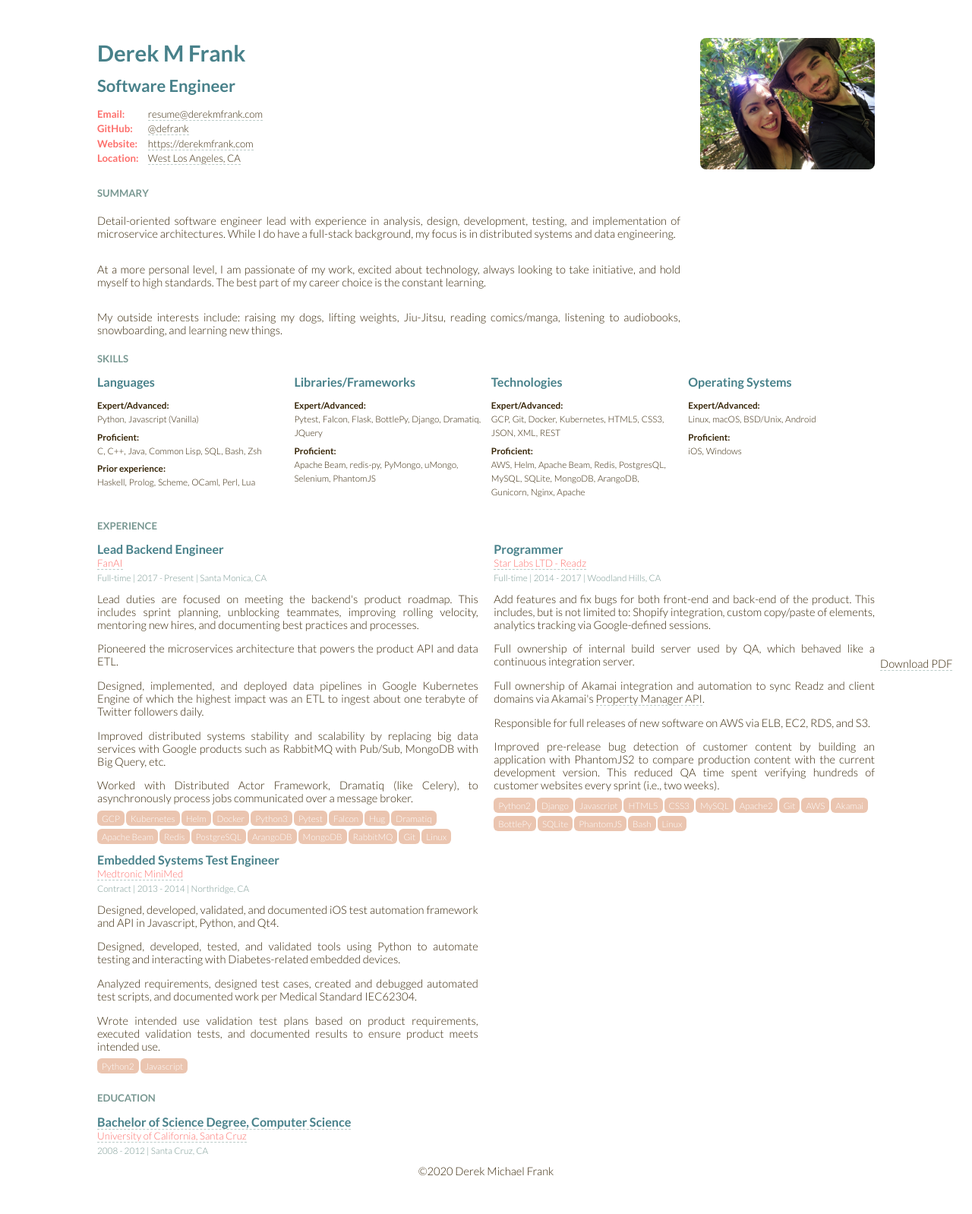
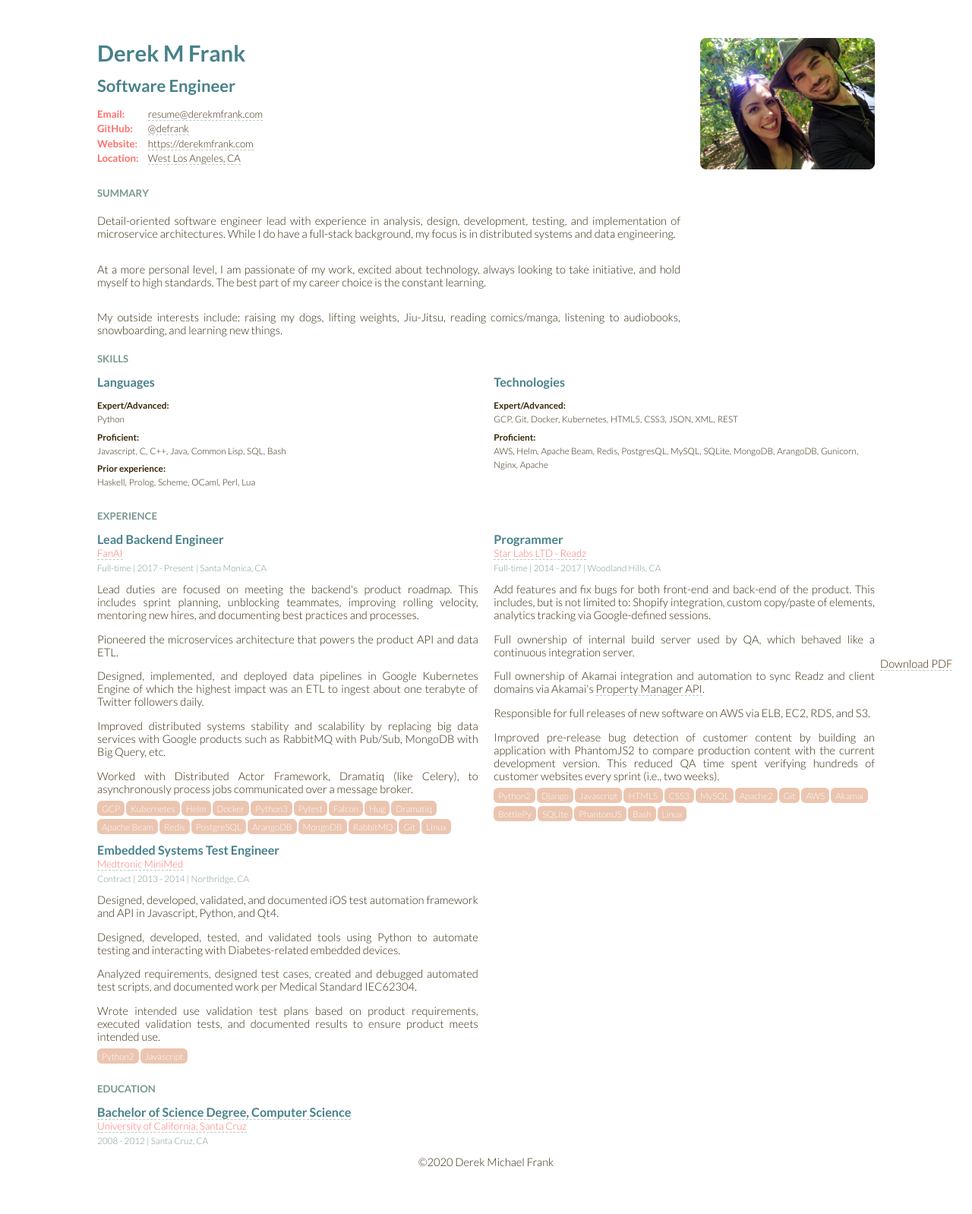
Before and after one commit to defrank/defrank.github.io, a Jekyll site: the page built from resume.html, in a window 1280 px wide. Shown: the whole page at 76% size. Built offline with Jekyll 4.4.1, drawn with Linux system fonts in a browser that asks for light colours.

Commit message:
chore(resume): Remove excess sections

```diff
--- a/resume.html
+++ b/resume.html
@@ -474,7 +474,6 @@ layout: blank
     }
 
     aside#print {
-        display: block;
         position: fixed;
         right: 2%;
         bottom: 2%;
@@ -501,7 +500,9 @@ layout: blank
         flex-basis: 49%;
     }
     main > section > section.small {
+        /*
         flex-basis: 24%;
+        */
     }
     main > section > section:only-of-type {
         flex-flow: column;
@@ -660,18 +661,17 @@ layout: blank
                 <div>
                     <dt>Expert/Advanced</dt>
                     <dd>Python</dd>
-                    <dd>Javascript (Vanilla)</dd>
                 </div>
 
                 <div>
                     <dt>Proficient</dt>
+                    <dd>Javascript</dd>
                     <dd>C</dd>
                     <dd>C++</dd>
                     <dd>Java</dd>
                     <dd>Common Lisp</dd>
                     <dd>SQL</dd>
                     <dd>Bash</dd>
-                    <dd>Zsh</dd>
                 </div>
 
                 <div>
@@ -686,7 +686,7 @@ layout: blank
             </dl>
         </section>
 
-        <section id="framework-skills" class="skills small">
+        <!--section id="framework-skills" class="skills small">
             <h4>Libraries/Frameworks</h4>
             <dl>
                 <div>
@@ -694,10 +694,8 @@ layout: blank
                     <dd>Pytest</dd>
                     <dd>Falcon</dd>
                     <dd>Flask</dd>
-                    <dd>BottlePy</dd>
                     <dd>Django</dd>
                     <dd>Dramatiq</dd>
-                    <dd>JQuery</dd>
                 </div>
 
                 <div>
@@ -710,7 +708,7 @@ layout: blank
                     <dd>PhantomJS</dd>
                 </div>
             </dl>
-        </section>
+        </section-->
 
         <section id="technology-skills" class="skills small">
             <h4>Technologies</h4>
@@ -746,7 +744,7 @@ layout: blank
             </dl>
         </section>
 
-        <section id="os-skills" class="skills small">
+        <!--section id="os-skills" class="skills small">
             <h4>Operating Systems</h4>
             <dl>
                 <div>
@@ -763,7 +761,7 @@ layout: blank
                     <dd>Windows</dd>
                 </div>
             </dl>
-        </section>
+        </section-->
     </section>
 
     <div class="page-break"></div>
```
